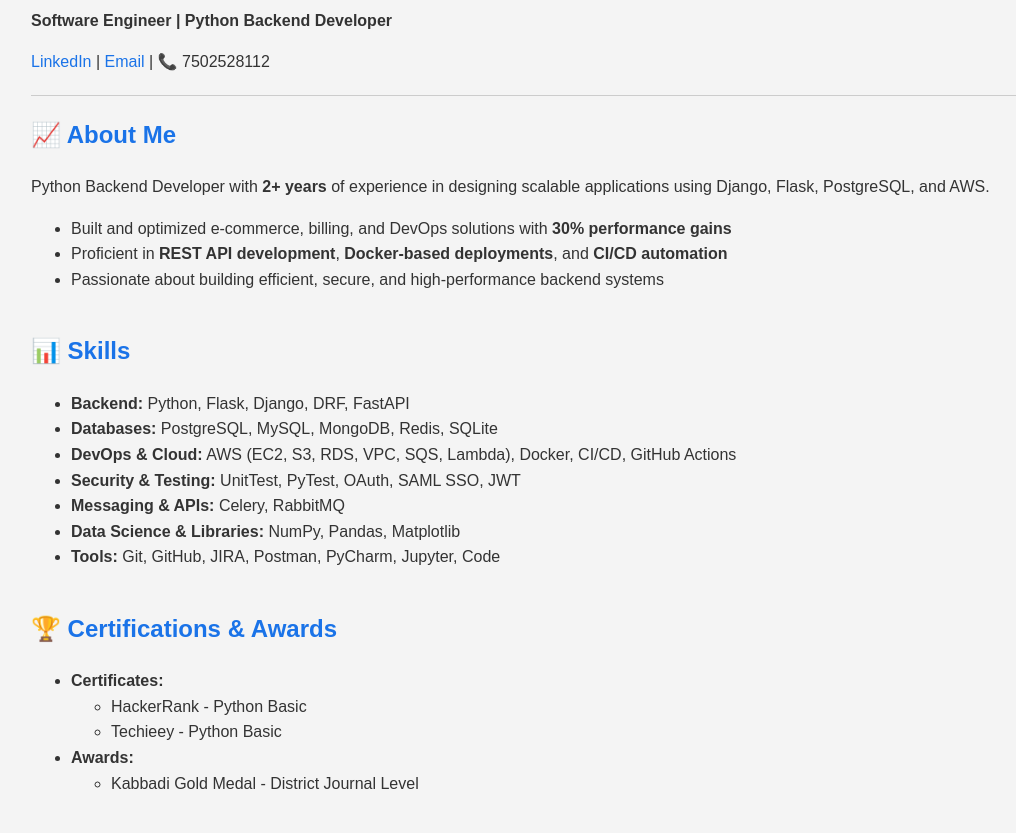
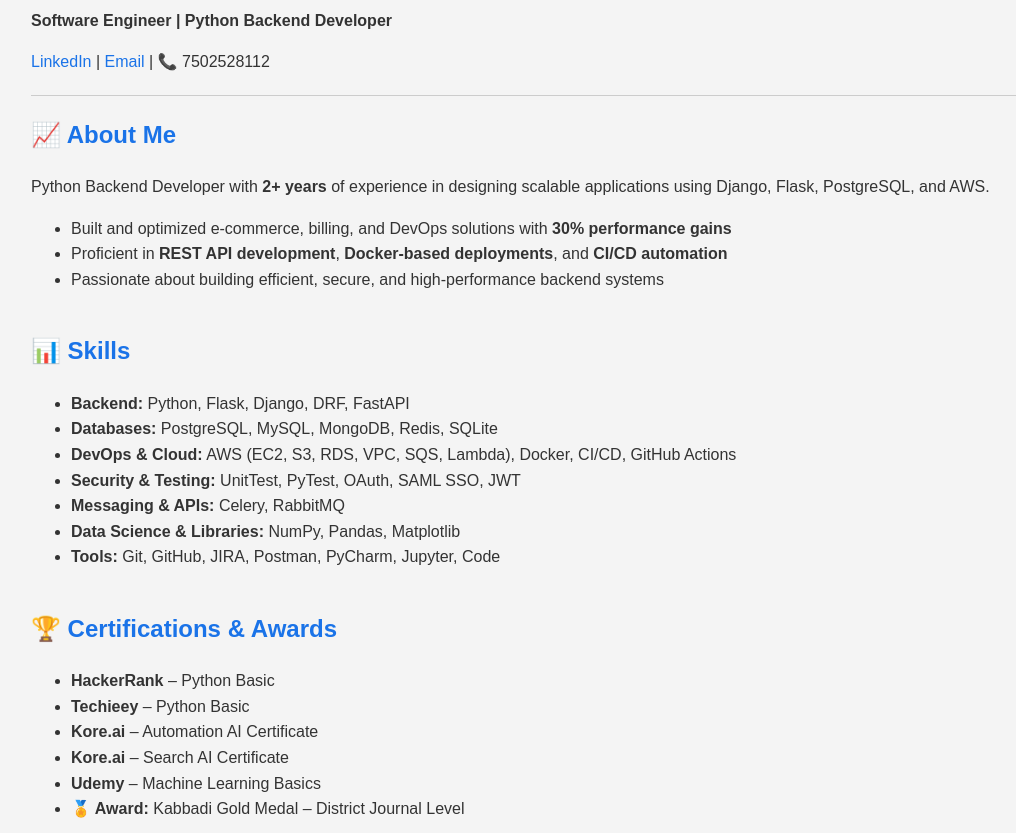
Before and after one commit to Vigneshselvaraj1811/portfolio, a plain HTML site: page index.html in a window 1280 px wide. Shown: the part 105-938 px from the top of the page, without its empty margins (9-1025 px from the left). Drawn offline with Linux system fonts and the light colour scheme.

Commit message:
Update index.html

```diff
--- a/index.html
+++ b/index.html
@@ -72,18 +72,14 @@
   <div class="section">
     <h2>🏆 Certifications & Awards</h2>
     <ul>
-      <li><strong>Certificates:</strong>
-        <ul>
-          <li>HackerRank - Python Basic</li>
-          <li>Techieey - Python Basic</li>
-        </ul>
-      </li>
-      <li><strong>Awards:</strong>
-        <ul>
-          <li>Kabbadi Gold Medal - District Journal Level</li>
-        </ul>
-      </li>
+      <li><strong>HackerRank</strong> – Python Basic</li>
+      <li><strong>Techieey</strong> – Python Basic</li>
+      <li><strong>Kore.ai</strong> – Automation AI Certificate</li>
+      <li><strong>Kore.ai</strong> – Search AI Certificate</li>
+      <li><strong>Udemy</strong> – Machine Learning Basics</li>
+      <li><strong>🏅 Award:</strong> Kabbadi Gold Medal – District Journal Level</li>
     </ul>
+
   </div>
 
   <div class="section">
```
